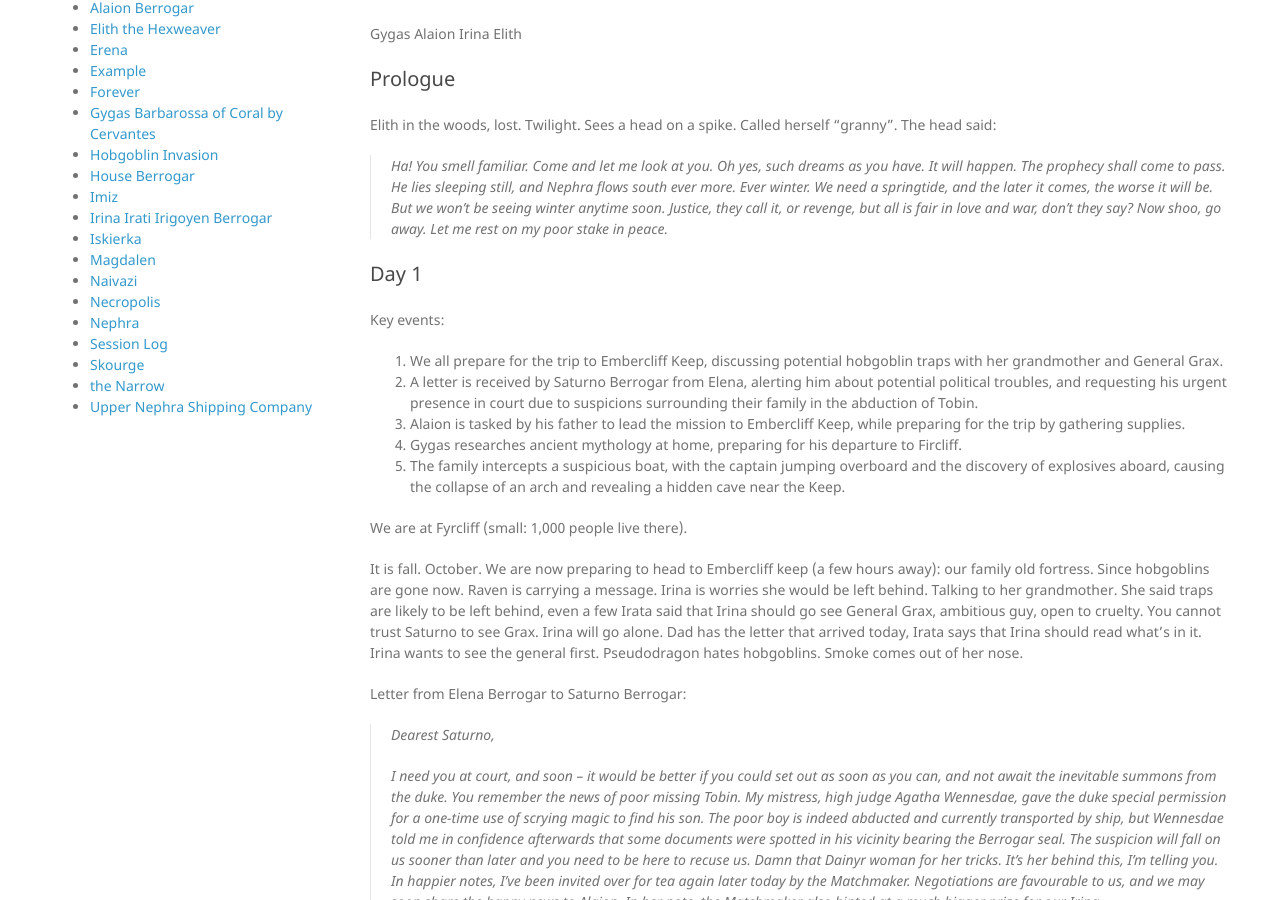
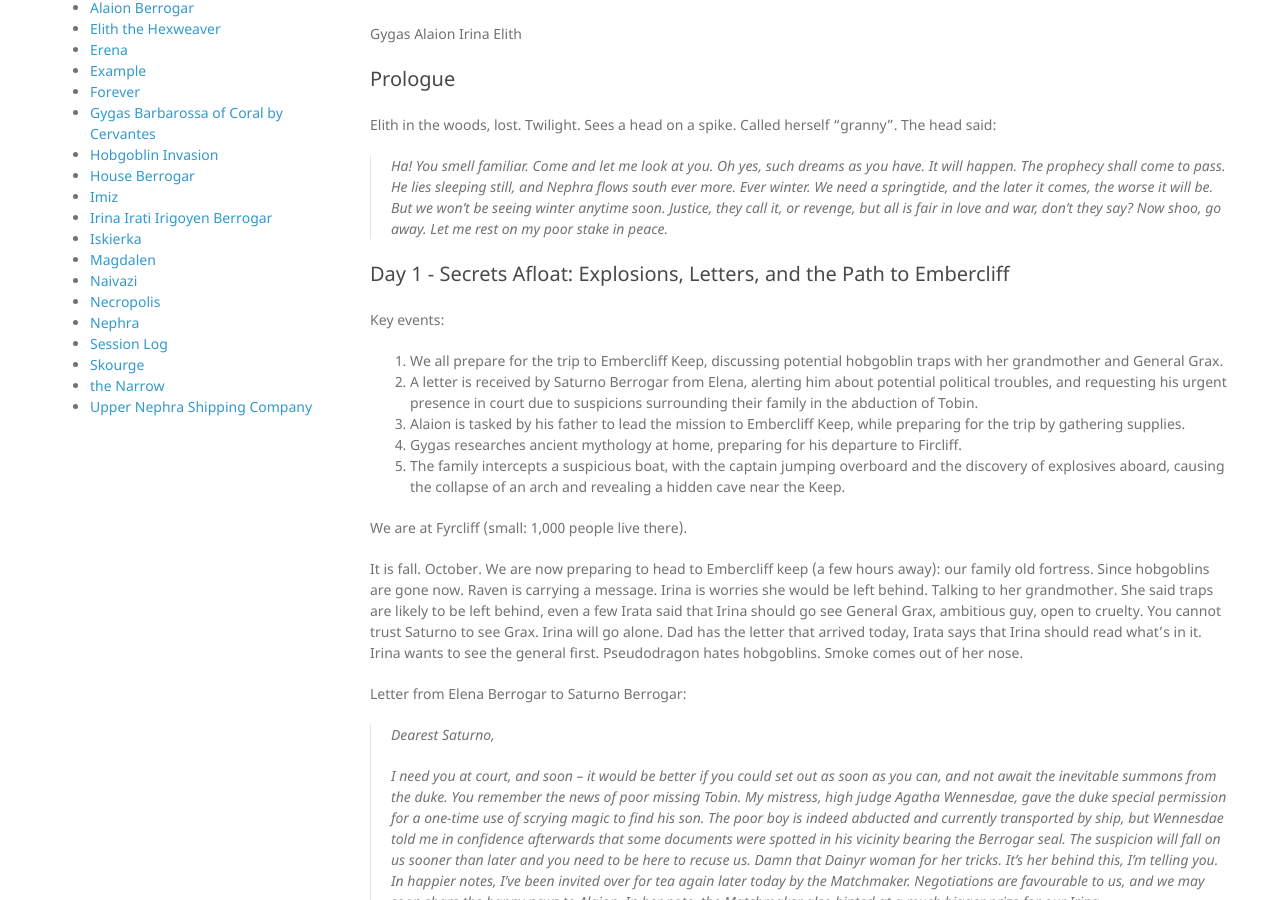
Before and after one commit to Immiora/the-narrow, a Jekyll site: the page built from wiki/quests/SessionLog.md, in a window 1280 px wide and 900 px high, scrolled down 334 px. Built offline with Jekyll 4.4.1, drawn with Linux system fonts in a browser that asks for light colours; nearby versions of some CDN libraries.

Commit message:
title sessions 1

```diff
--- a/wiki/quests/SessionLog.md
+++ b/wiki/quests/SessionLog.md
@@ -19,7 +19,7 @@ Elith in the woods, lost. Twilight. Sees a head on a spike. Called herself "gran
 
 > Ha! You smell familiar. Come and let me look at you. Oh yes, such dreams as you have. It will happen. The prophecy shall come to pass. He lies sleeping still, and Nephra flows south ever more. Ever winter. We need a springtide, and the later it comes, the worse it will be. But we won't be seeing winter anytime soon. Justice, they call it, or revenge, but all is fair in love and war, don't they say? Now shoo, go away. Let me rest on my poor stake in peace.
 
-#### Day 1
+#### Day 1 - Secrets Afloat: Explosions, Letters, and the Path to Embercliff
 
 Key events:
 1. We all prepare for the trip to Embercliff Keep, discussing potential hobgoblin traps with her grandmother and General Grax.
```
